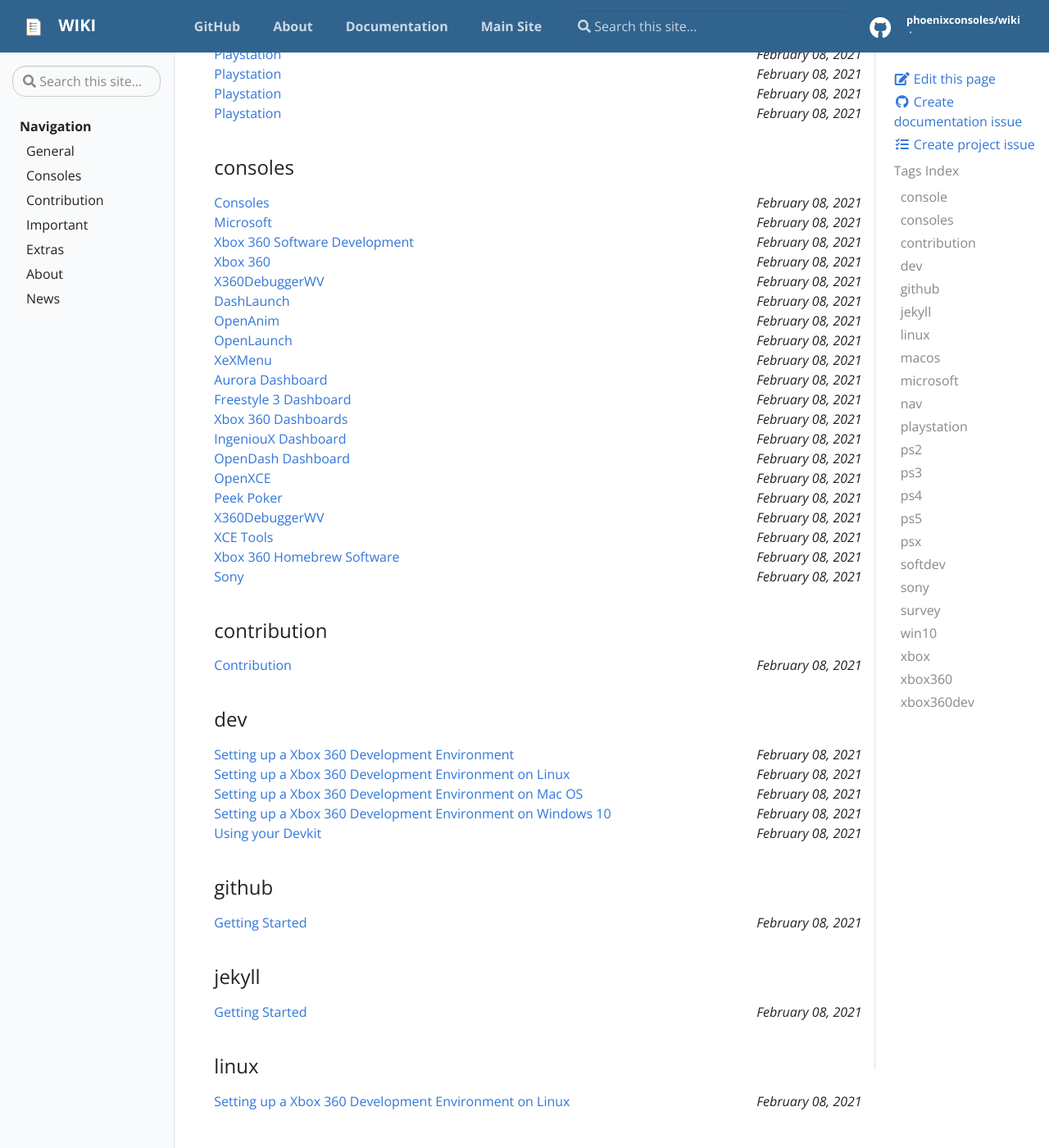
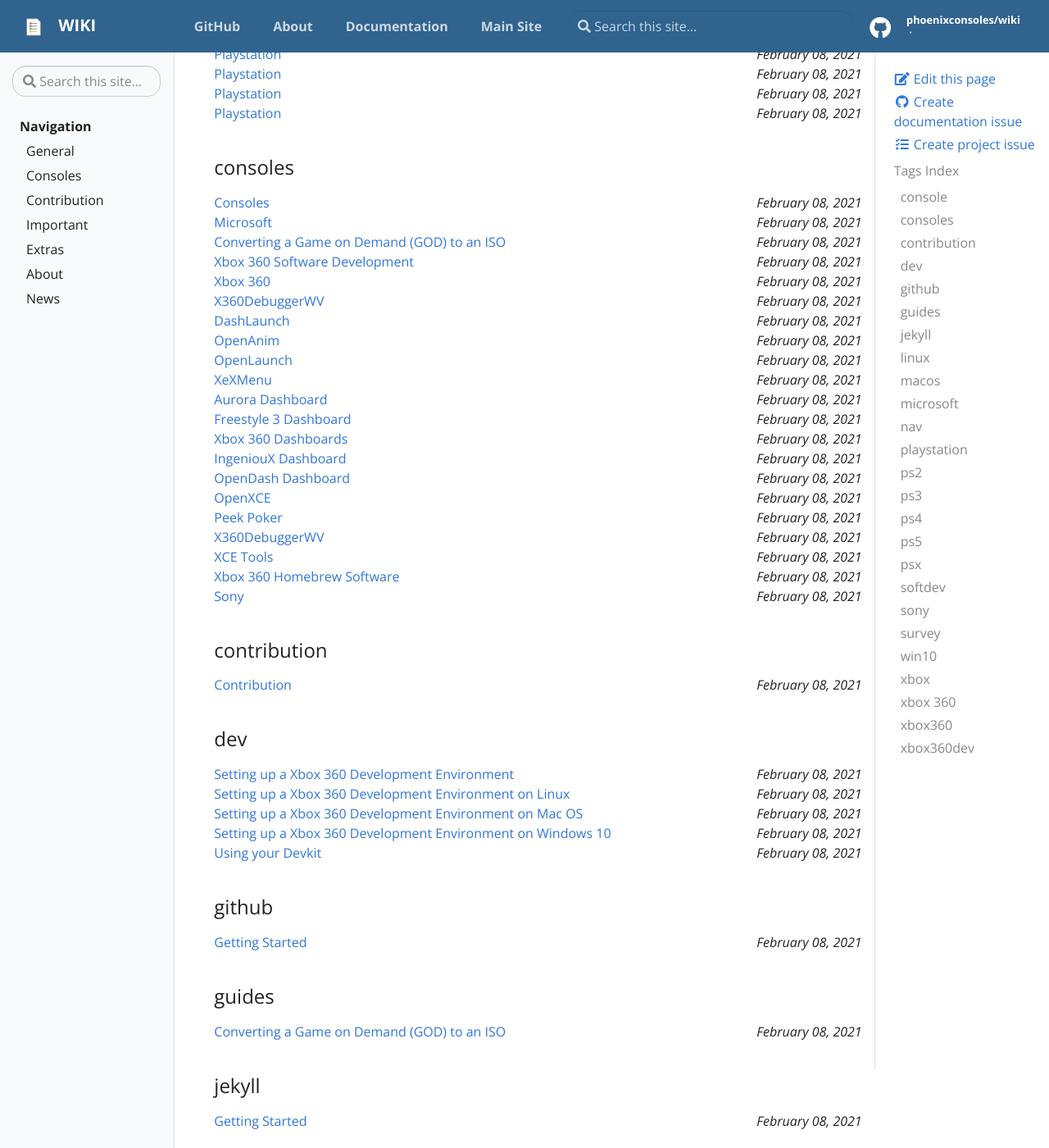
Before and after one commit to PhoenixConsoles/wiki, a Jekyll site: the page built from pages/tags.html, in a window 1280 px wide and 1400 px high, scrolled down 323 px. Shown: the whole window at 82% size. Built offline with Jekyll 4.4.1, drawn with Linux system fonts in a browser that asks for light colours; some of the changed text lies outside the part shown.

Commit message:
XISOtoGOD Guide
A guide on converting a Game on Demand (GOD) to ISO. not complete

```diff
--- a/_docs/consoles/microsoft/xbox360/guides/mod/backups/games/god2iso.md
+++ b/_docs/consoles/microsoft/xbox360/guides/mod/backups/games/god2iso.md
@@ -1,12 +1,25 @@
+---
+title: Converting a Game on Demand (GOD) to an ISO
+description: This guide will walk you through the conversion of a GOD container to an ISO.
+tags:
+ - guides
+ - xbox 360
+ - microsoft
+ - consoles
+---
+
 # Converting a Game on Demand (GOD) to an ISO
+
+### THIS GUIDE IS INCOMPLETE
+
+NEEDS INFO ON CREATEISOGOOD BROKEN HEADER!!
 
 #### See More
 
 1. Game on Demand
-
 2. XISO
-
 3. ISO
+4. Iso2God
 
 
 ### Scope
@@ -32,7 +45,7 @@
 
 When you open GOD2ISO you will be greeted by this window:
 
-![A screenshot of the GOD2ISO v1.0.4 main window]({{ site.baseurl }}/_media/software/god2iso/main.jpg)
+![A screenshot of the GOD2ISO v1.0.4 main window]({{ site.baseurl }}/media/software/god2iso/main.jpg)
 
 1. Click `Add...` to add GOD files to convert to ISO. You will be greeted with a file explorer to explore to the GOD identification file.  Select `Open` and repeat for as many GOD containers as you wish.
 
@@ -42,7 +55,7 @@
 
 4. Click `Go!` to begin the conversion process. The resulting file for each ISO will be stored in the selected output directory as once it is completed. When it is complete there is no notification, but you will know the process is complete when the buttons are no longer greyed out and the progress bar is moved all the way to the right for both `Iso progress:` and `Total progress:` as shown in the following screenshot:
 
-   ![A screenshot of the GOD2ISO v1.0.4 main window after the completion of conversion, indicated by the progress bars being all the way to the right and the Add, Clear, Browse, and Go buttons being no longer greyed out.]({{ site.baseurl }}/_media/software/god2iso/finished.jpg)
+   ![A screenshot of the GOD2ISO v1.0.4 main window after the completion of conversion, indicated by the progress bars being all the way to the right and the Add, Clear, Browse, and Go buttons being no longer greyed out.]({{ site.baseurl }}/media/software/god2iso/finished.jpg)
 
 ## Help
 
@@ -55,3 +68,4 @@
 # References
 
 - [Converting a Game on Demand (GOD) to ISO on r/360hacks wiki](https://web.archive.org/web/*/https://www.reddit.com/r/360hacks/wiki/god2iso) [[Direct Link]](https://www.reddit.com/r/360hacks/wiki/god2iso)
+- [god2iso by raburton on Github](https://web.archive.org/web/*/https://github.com/raburton/god2iso) [[Direct Link]](https://github.com/raburton/god2iso) **(With special thanks for open sourcing their program!)**
```
Also changed, not shown: _media/software/god2iso/finished.JPG, _media/software/god2iso/main.JPG.
